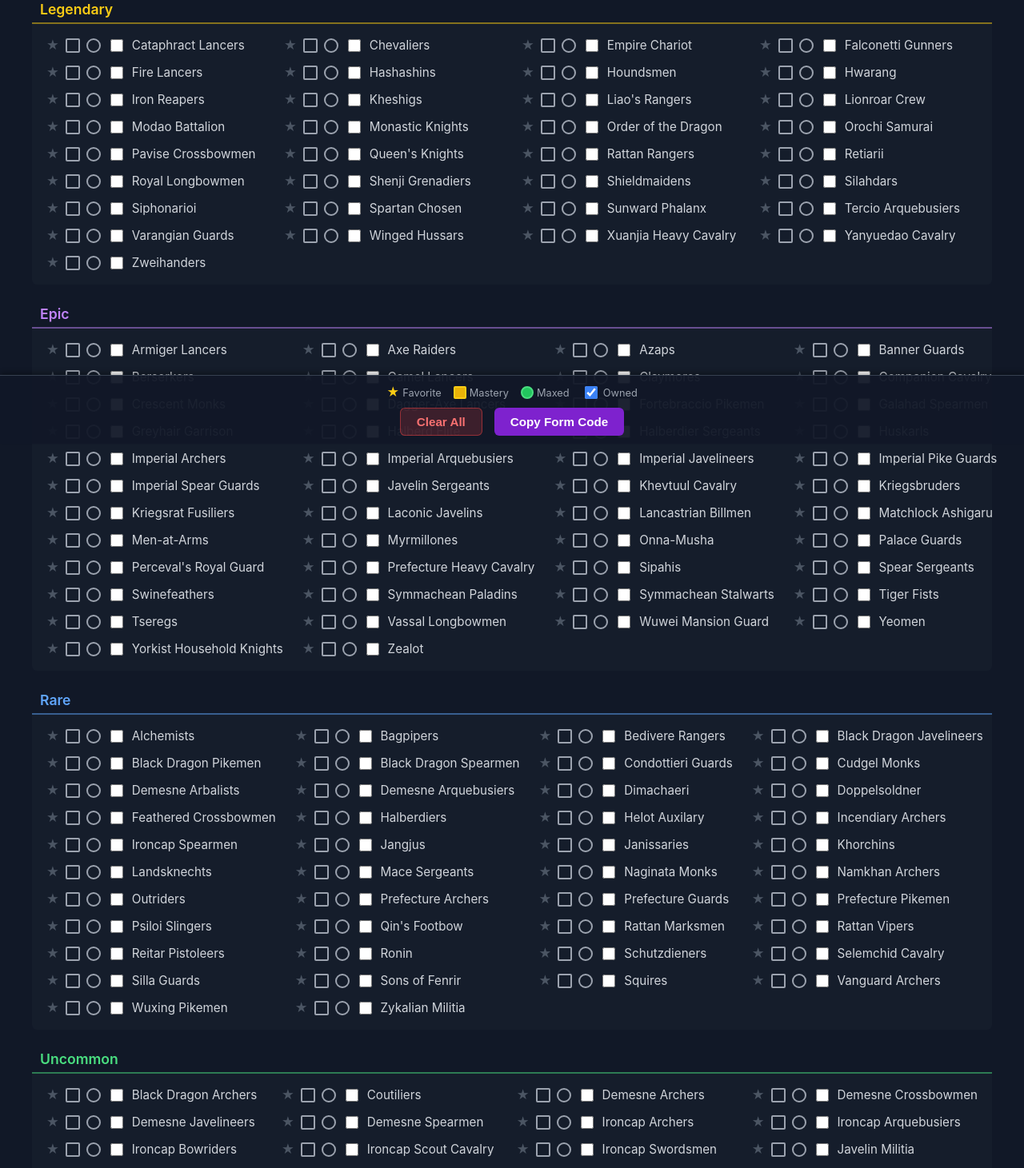
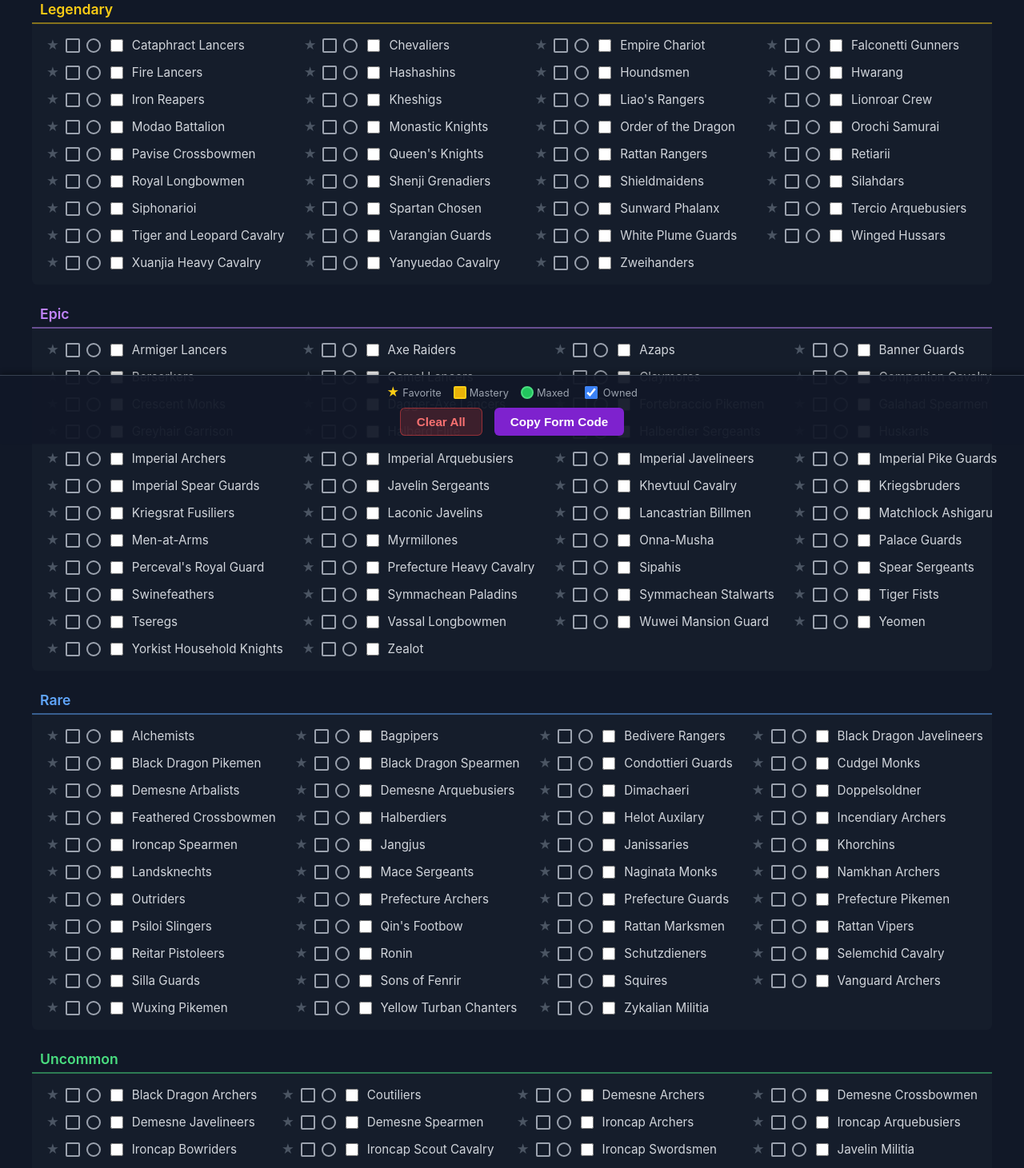
Before and after one commit to AnnFCakaSirMom/cb-unit-picker, a React (Vite) app: page / in a window 1280 px wide. Shown: the part 245-1706 px from the top of the page at 80% size. Built offline with nearby package versions, Linux system fonts and the light colour scheme.

Commit message:
feat: add Unit interface and define default unit tier list

```diff
--- a/src/units.ts
+++ b/src/units.ts
@@ -18,7 +18,9 @@ export const DEFAULT_UNIT_TIERS: { [key: string]: Unit[] } = {
         { name: "Iron Reapers" }, { name: "Monastic Knights" }, { name: "Tercio Arquebusiers" },
         { name: "Winged Hussars" }, { name: "Kheshigs" }, { name: "Rattan Rangers" },
         { name: "Spartan Chosen" }, { name: "Order of the Dragon" },
-        { name: "Royal Longbowmen" }
+        { name: "Royal Longbowmen" },
+        { name: "Tiger and Leopard Cavalry" },
+        { name: "White Plume Guards" }
     ],
     "Epic": [
         { name: "Fortebraccio Pikemen" }, { name: "Azaps" }, { name: "Sipahis" },
@@ -53,7 +55,8 @@ export const DEFAULT_UNIT_TIERS: { [key: string]: Unit[] } = {
         { name: "Ronin" }, { name: "Qin's Footbow" }, { name: "Bagpipers" },
         { name: "Bedivere Rangers" }, { name: "Silla Guards" }, { name: "Schutzdieners" },
         { name: "Helot Auxilary" }, { name: "Landsknechts" }, { name: "Naginata Monks" },
-        { name: "Squires" }, { name: "Wuxing Pikemen" }, { name: "Doppelsoldner" }
+        { name: "Squires" }, { name: "Wuxing Pikemen" }, { name: "Doppelsoldner" },
+        { name: "Yellow Turban Chanters" }
     ],
     "Uncommon": [
         { name: "Black Dragon Archers" }, { name: "Sea Stag Deathdealers" }, { name: "Coutiliers" },
```
